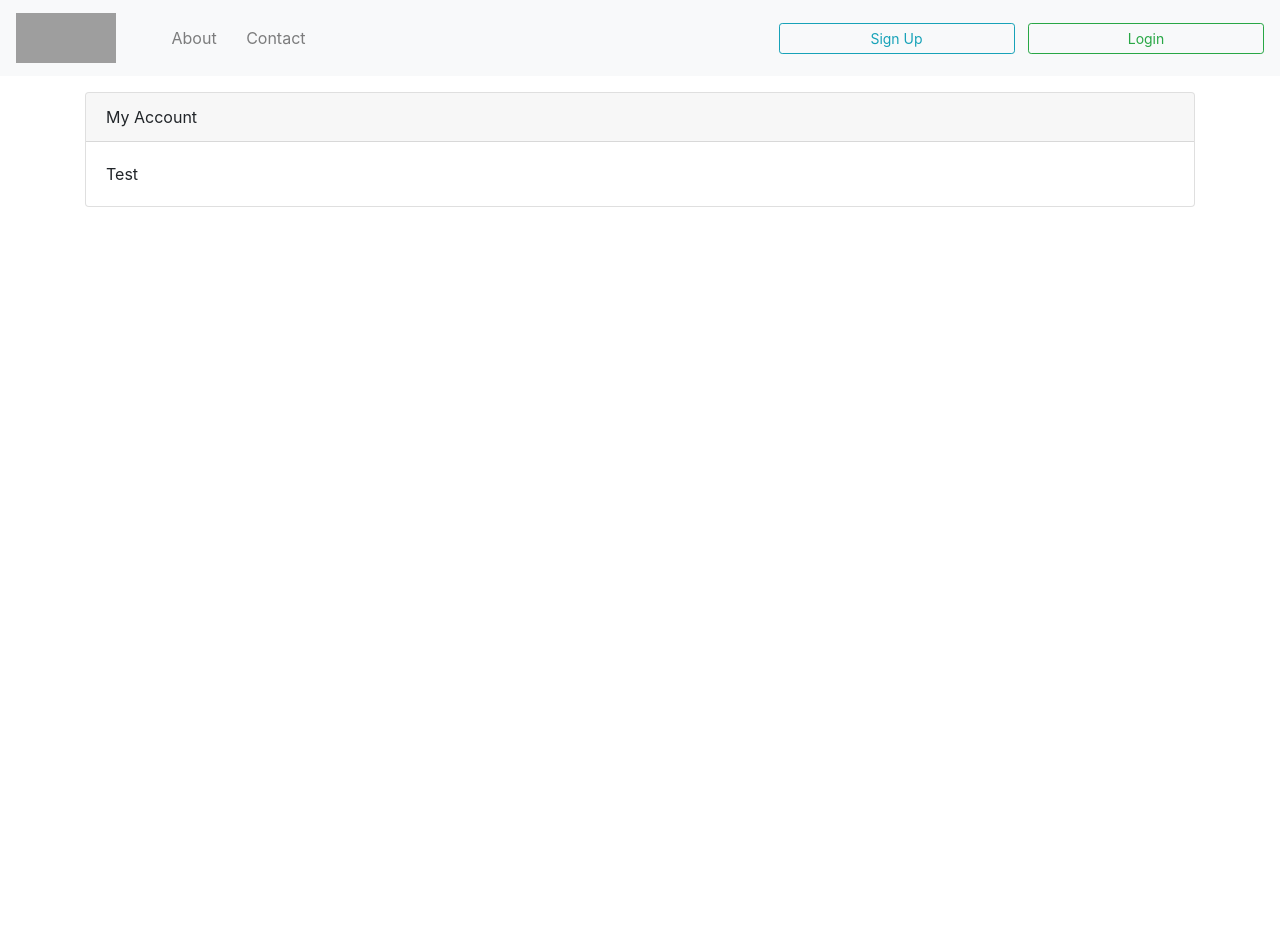
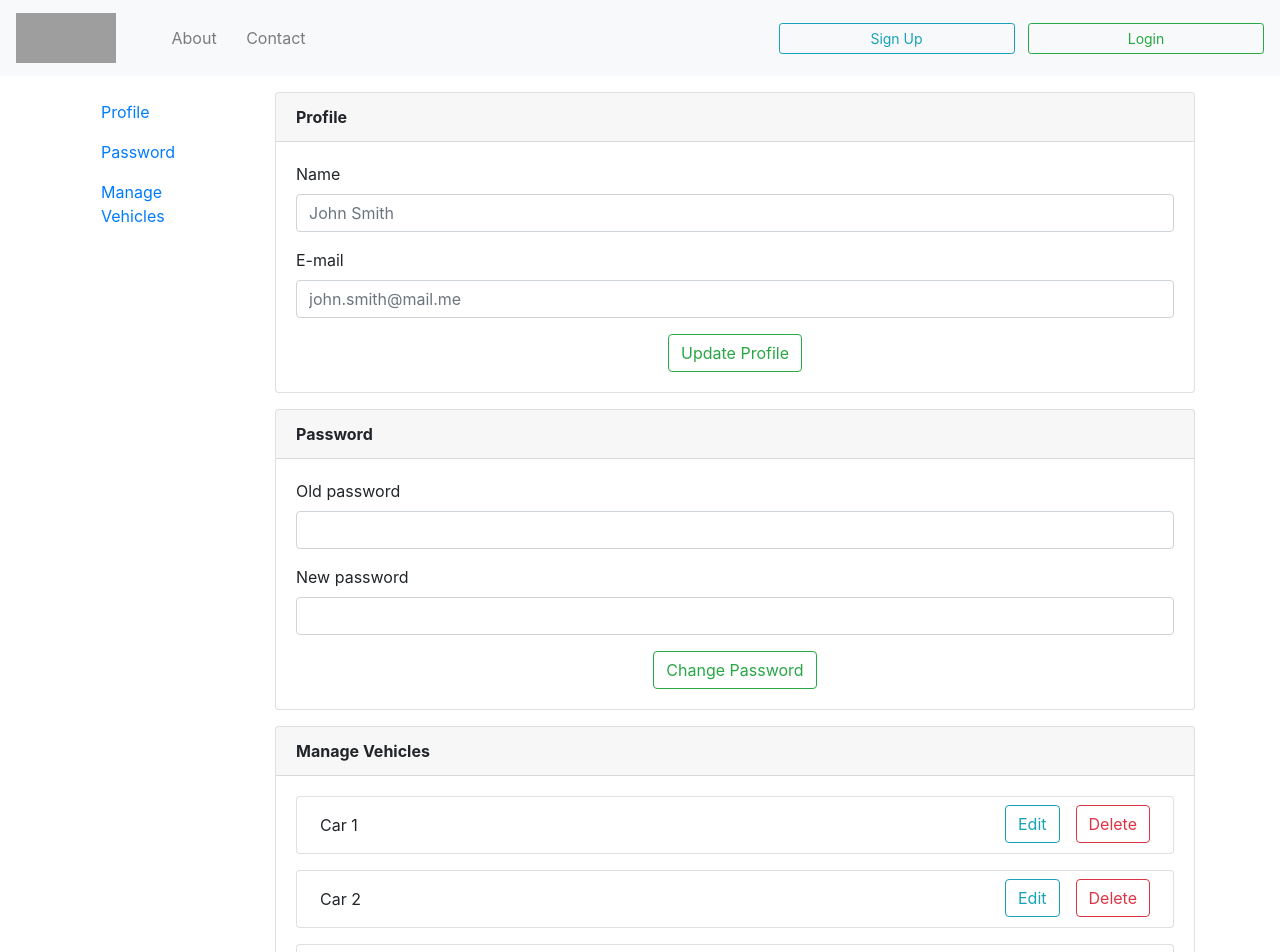
Before and after one commit to sdevalapurkar/smart-brake-monitor, a Next.js app: page /account in a window 1280 px wide. Shown: the top 952 px of the page. Before the commit the page ends 800 px from the top, so only its background shows below. Built offline with nearby package versions, Linux system fonts and the light colour scheme; grey boxes are pictures that could not be loaded.

Commit message:
Add UI in Account page

```diff
--- /dev/null
+++ b/components/CarRow.jsx
@@ -0,0 +1,41 @@
+import React, {Component} from 'react';
+import Card from 'react-bootstrap/Card';
+import Container from 'react-bootstrap/Container';
+import Row from 'react-bootstrap/Row';
+import Col from 'react-bootstrap/Col';
+import Button from 'react-bootstrap/Button';
+
+class CarRow extends Component {
+
+    constructor(props) {
+        super(props);
+        this.state = {};
+    }
+
+    render() {
+        return (
+            <div>
+                <Card className="mb-3">
+                    <Card.Body className="p-2">
+                        <Container>
+                            <Row>
+                                <Col>
+                                    <div className="my-2">
+                                        {this.props.name}
+                                    </div>
+                                </Col>
+                                <Col md={"auto"}>
+                                    <Button className="mr-3" variant="outline-info">Edit</Button>
+                                    <Button variant="outline-danger">Delete</Button>
+                                </Col>
+                            </Row>
+                        </Container>
+                    </Card.Body>
+                </Card>
+            </div>
+        );
+    }
+
+}
+
+export default CarRow;
--- a/pages/account.js
+++ b/pages/account.js
@@ -2,6 +2,12 @@ import React, {Component} from 'react';
 import NavbarBootstrap from '../components/NavbarBootstrap';
 import Container from 'react-bootstrap/Container';
 import Card from 'react-bootstrap/Card';
+import Row from 'react-bootstrap/Row';
+import Col from 'react-bootstrap/Col';
+import Nav from 'react-bootstrap/Nav';
+import Form from 'react-bootstrap/Form';
+import Button from 'react-bootstrap/Button';
+import CarRow from '../components/CarRow';
 
 class Account extends Component {
 
@@ -26,14 +32,104 @@ class Account extends Component {
                     isAuthenticated={false}
                 />
                 <Container className="my-3">
-                    <Card>
-                        <Card.Header>
-                            My Account
-                        </Card.Header>
-                        <Card.Body>
-                            Test
-                        </Card.Body>
-                    </Card>
+                    <Row>
+
+                        { /* Left nav */ }
+                        <Col md={2}>
+                            <Nav defaultActiveKey="/home" className="flex-column">
+                                <Nav.Link href="#profile">Profile</Nav.Link>
+                                <Nav.Link href="#password">Password</Nav.Link>
+                                <Nav.Link href="#manage-vehicles">Manage Vehicles</Nav.Link>
+                            </Nav>
+                        </Col>
+
+                        { /* Main column */ }
+                        <Col>
+
+                            <Card className="mb-3">
+                                <Card.Header id="profile">
+                                    <b>Profile</b>
+                                </Card.Header>
+                                <Card.Body>
+                                    <Form>
+                                        <Form.Group controlId="nameProfileInput">
+                                            <Form.Label>Name</Form.Label>
+                                            <Form.Control
+                                                name="nameProfileInput"
+                                                type="text"
+                                                placeholder="John Smith"
+                                                required
+                                            />
+                                        </Form.Group>
+                                        <Form.Group controlId="emailProfileInput">
+                                            <Form.Label>E-mail</Form.Label>
+                                            <Form.Control
+                                                name="emailProfileInput"
+                                                type="text"
+                                                placeholder="john.smith@mail.me"
+                                                required
+                                            />
+                                        </Form.Group>
+                                        <Row className="justify-content-center">
+                                            <Button variant="outline-success" type="submit">
+                                                Update Profile
+                                            </Button>
+                                        </Row>
+                                    </Form>
+                                </Card.Body>
+                            </Card>
+
+                            <Card className="mb-3">
+                                <Card.Header id="password">
+                                    <b>Password</b>
+                                </Card.Header>
+                                <Card.Body>
+                                    <Form>
+                                        <Form.Group controlId="oldPasswordInput">
+                                            <Form.Label>Old password</Form.Label>
+                                            <Form.Control
+                                                name="oldPasswordInput"
+                                                type="password"
+                                                required
+                                            />
+                                        </Form.Group>
+                                        <Form.Group controlId="newPasswordInput">
+                                            <Form.Label>New password</Form.Label>
+                                            <Form.Control
+                                                name="newPasswordInput"
+                                                type="password"
+                                                required
+                                            />
+                                        </Form.Group>
+                                        <Row className="justify-content-center">
+                                            <Button variant="outline-success" type="submit">
+                                                Change Password
+                                            </Button>
+                                        </Row>
+                                    </Form>
+                                </Card.Body>
+                            </Card>
+
+                            <Card className="mb-3">
+                                <Card.Header id="manage-vehicles">
+                                    <b>Manage Vehicles</b>
+                                </Card.Header>
+                                <Card.Body>
+
+                                    <CarRow name="Car 1" />
+                                    <CarRow name="Car 2" />
+                                    <CarRow name="Car 3" />
+
+                                    <Row className="justify-content-center">
+                                        <Button variant="outline-success" type="submit">
+                                            Add Vehicle
+                                        </Button>
+                                    </Row>
+                                </Card.Body>
+                            </Card>
+
+                        </Col>
+                    </Row>
                 </Container>
             </div>
         );
```
